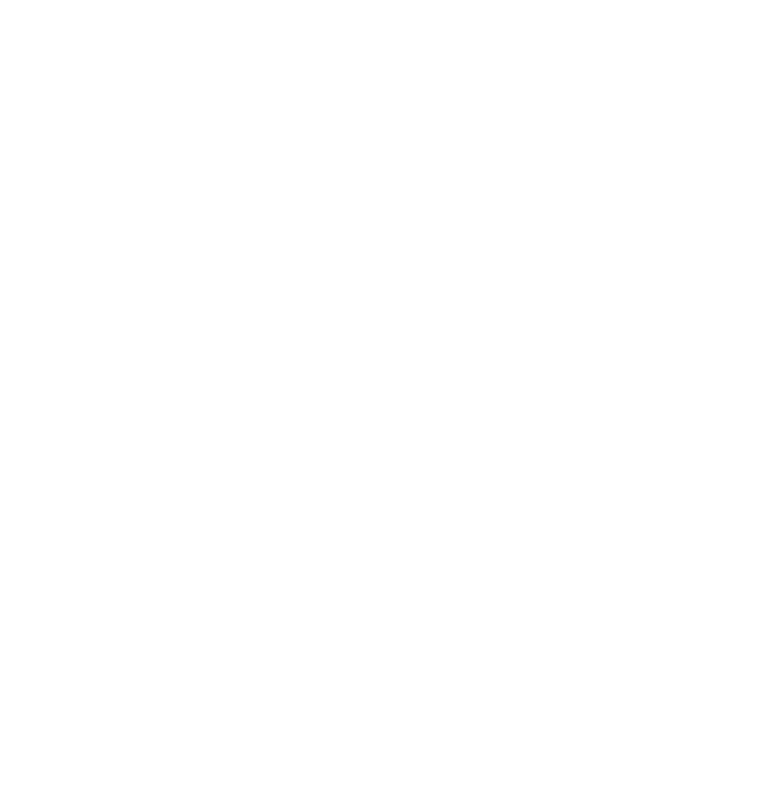
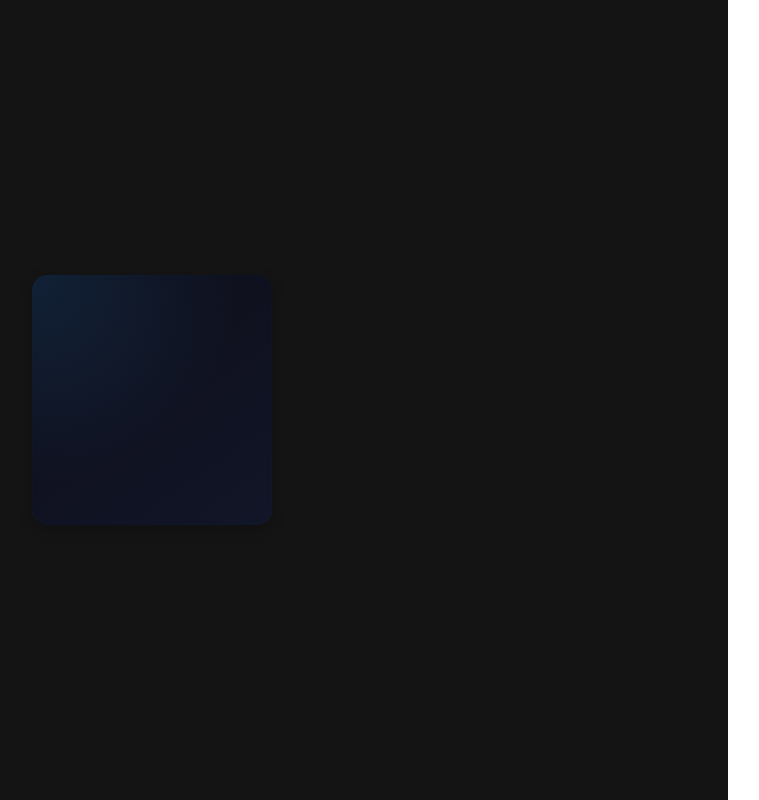
Before and after one commit to sherif-abdoo/MarkRight, a React (Create React App) app in the folder frontend/: page /test in a window 1280 px wide. Before the commit this address had no page. Shown: the whole page, without its empty margins (424-1183 px from the left). Built offline with nearby package versions, Linux system fonts and the light colour scheme.

Commit message:
auth wierd with backend and sanitization

```diff
--- a/frontend/src/App.js
+++ b/frontend/src/App.js
@@ -3,6 +3,7 @@
 import { BrowserRouter as Router, Routes, Route } from "react-router-dom";
 import LoginPage from "./Pages/authPages/LoginPage";
 import SignUpPage from "./Pages/authPages/SignUpPage";
+import TestPage from "./Pages/TestPage";
 
 function App() {
     return (
@@ -10,6 +11,7 @@
             <Routes>
                 <Route path="/login" element={<LoginPage/>} />
                 <Route path="/signup" element={<SignUpPage/>} />
+                <Route path="/test" element={<TestPage/>} />
             </Routes>
         </Router>
     );
--- a/frontend/src/Components/GlossyCard.jsx
+++ b/frontend/src/Components/GlossyCard.jsx
@@ -65,9 +65,6 @@
             ></div>
 
             <div className="glow-card-content">
-                <div className="star-icon" style={{ color: `rgba(${rgbValue}, 0.9)` }}>★</div>
-                <h2>{title || 'Add Your Heading Text Here'}</h2>
-                <p>{content || 'Lorem ipsum dolor sit amet, consectetur adipiscing elit. Ut elit tellus, luctus nec ullamcorper mattis, pulvinar dapibus leo.'}</p>
             </div>
         </div>
     );
--- a/frontend/src/Pages/TestPage.jsx
+++ b/frontend/src/Pages/TestPage.jsx
@@ -3,6 +3,7 @@
 import { authFetch } from "../utils/AuthFetch";
 import LoginCard from "../Components/authComponents/LoginCard";
 import SignUpCard from "../Components/authComponents/SignUpCard";
+import GlossyCard from "../Components/GlossyCard";
 
 export default function TestPage() {
     const [data, setData] = useState(null);
@@ -27,8 +28,7 @@
 
     return (
         <div className="container">
-            <LoginCard/>
-            {/*<SignUpCard/>*/}
+            <GlossyCard/>
         </div>
     );
 }
```
